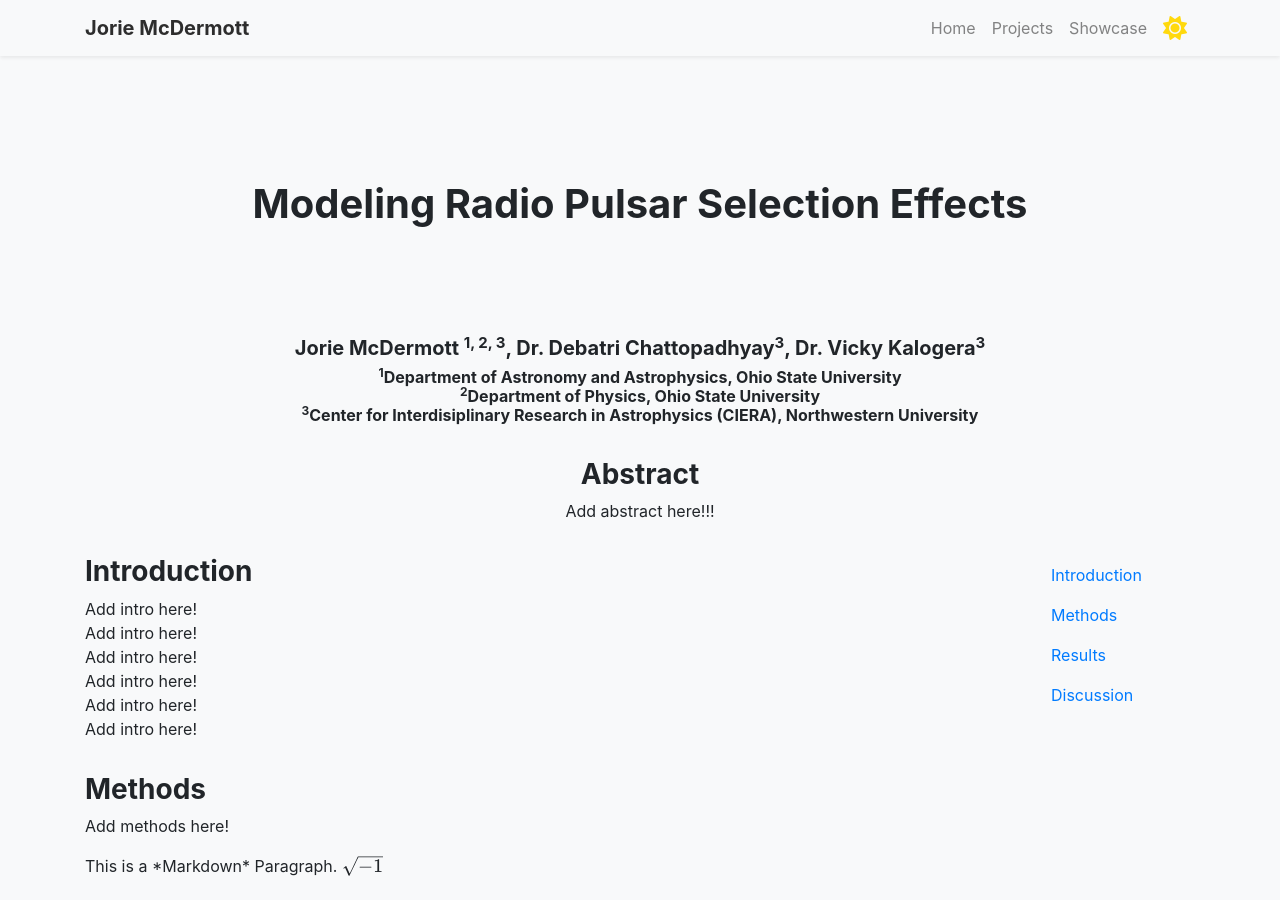
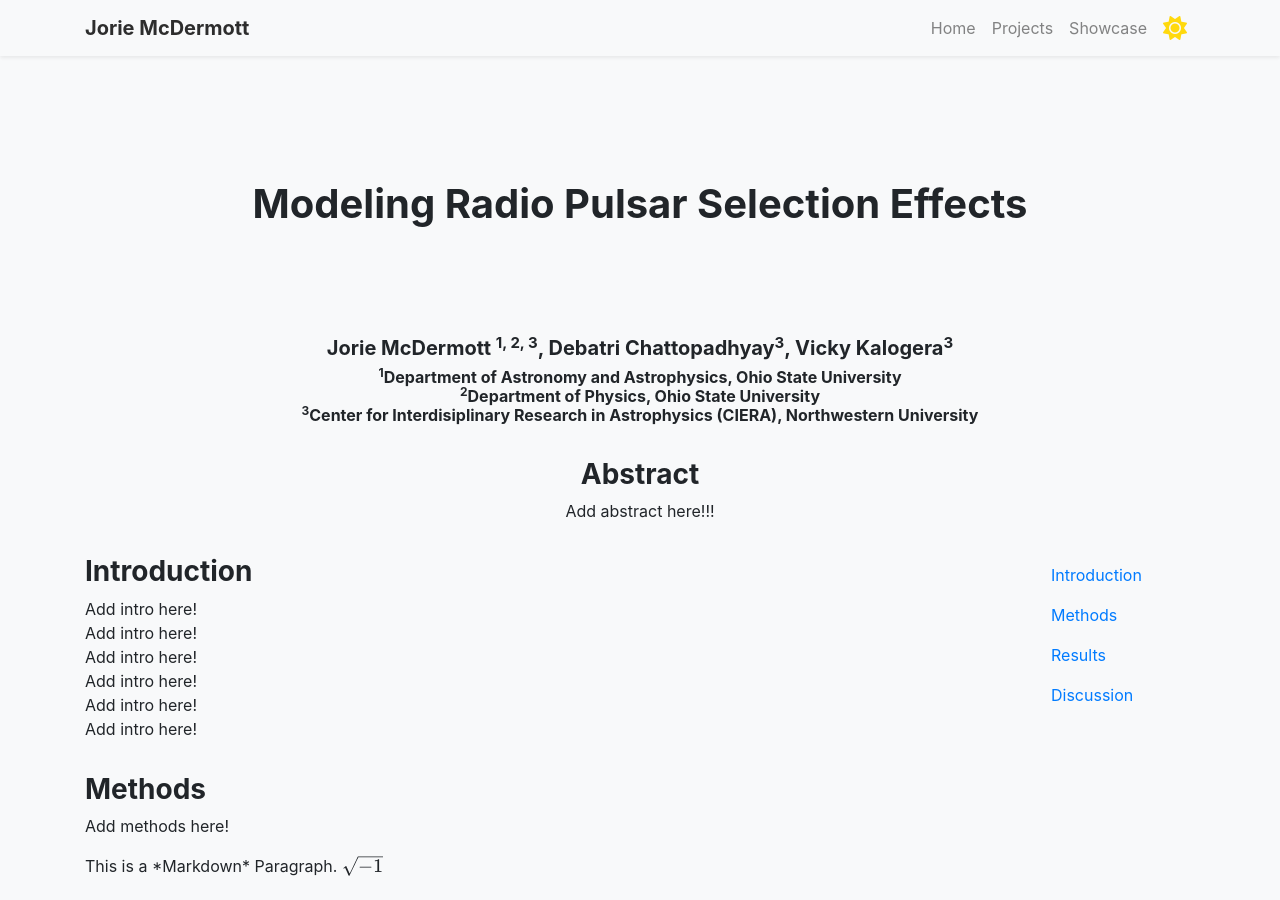
Before and after one commit to Jorie286/homepage, a Jekyll site: the page built from project_pages/selection_effects_full.html, in a window 1280 px wide and 900 px high. Built offline with Jekyll 4.4.1, drawn with Linux system fonts in a browser that asks for light colours; nearby versions of some CDN libraries; a style sheet for code colours, icons or effects is not loaded.

Commit message:
Update selection_effects_full.html

```diff
--- a/project_pages/selection_effects_full.html
+++ b/project_pages/selection_effects_full.html
@@ -5,7 +5,7 @@ body_attr: >-
   data-spy="scroll" data-target="#sidebar" data-offset="100"
 ---
 <h1 align="center" style="padding:100px">Modeling Radio Pulsar Selection Effects</h1>
-<h5 align="center">Jorie McDermott <sup>1, 2, 3</sup>, Dr. Debatri Chattopadhyay<sup>3</sup>, Dr. Vicky Kalogera<sup>3</sup></h5>
+<h5 align="center">Jorie McDermott <sup>1, 2, 3</sup>, Debatri Chattopadhyay<sup>3</sup>, Vicky Kalogera<sup>3</sup></h5>
 <h6 style="margin-bottom: 2em" align="center"><sup>1</sup>Department of Astronomy and Astrophysics, Ohio State University<br>
   <sup>2</sup>Department of Physics, Ohio State University<br><sup>3</sup>Center for Interdisiplinary Research in Astrophysics (CIERA), Northwestern University</h6>
 
```
